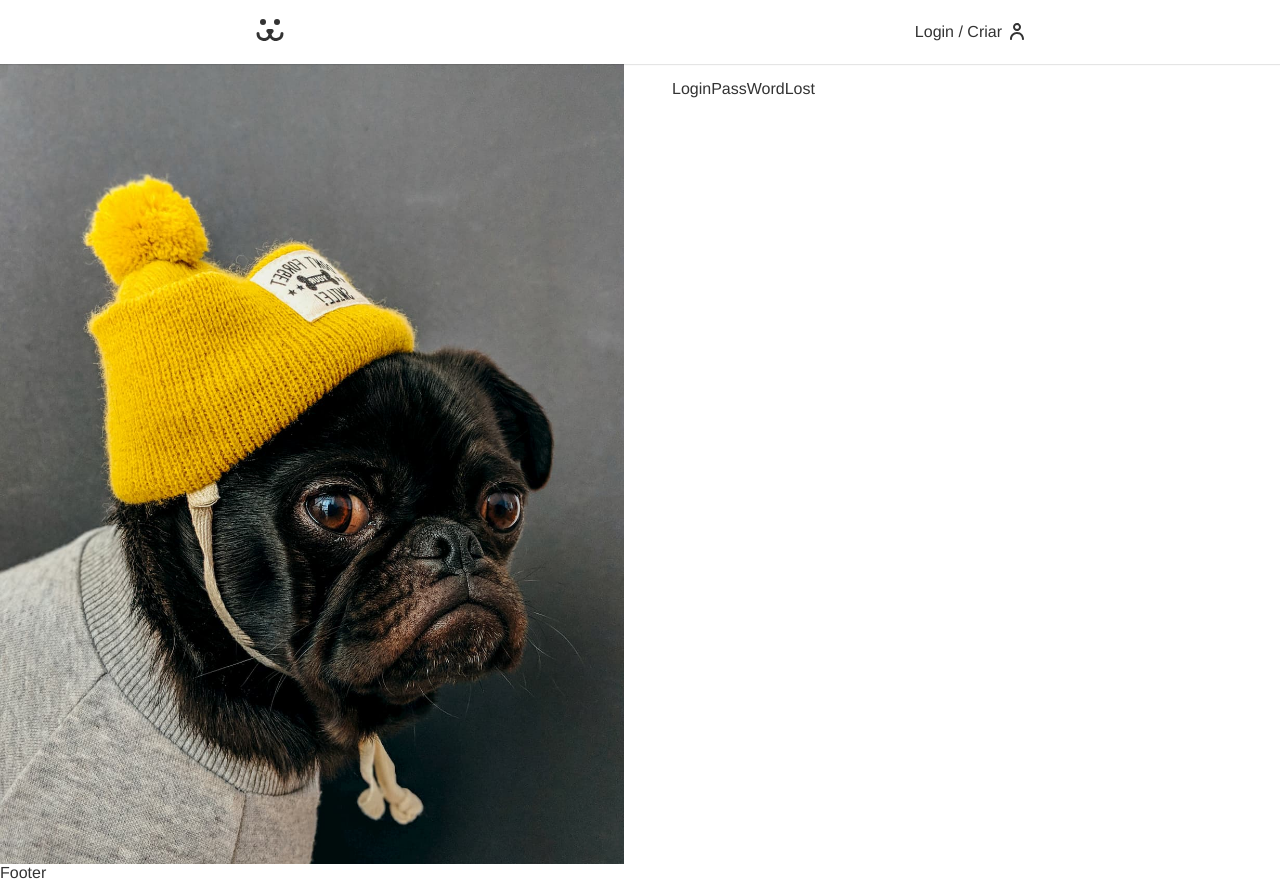
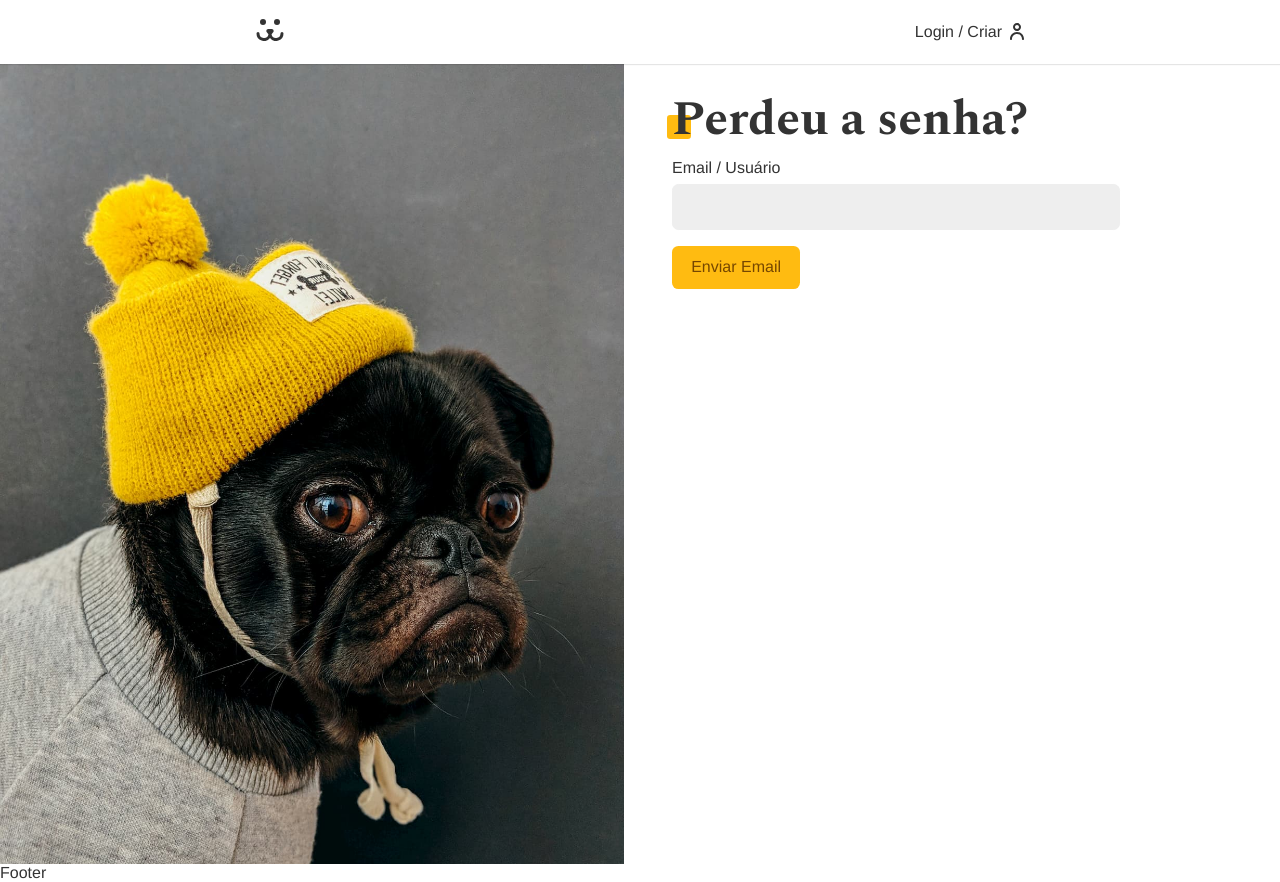
Before and after one commit to lucas-miotto/projeto-dogs-react, a React (Vite) app: page /login/perdeu in a window 1280 px wide. Built offline with nearby package versions, Linux system fonts and the light colour scheme.

Commit message:
feat: recuperação e alteração de senha.

```diff
--- a/src/Api.jsx
+++ b/src/Api.jsx
@@ -108,3 +108,29 @@
 		},
 	};
 }
+
+export function PASSWORD_LOST(body) {
+	return {
+		url: API_URL + "/api/password/lost",
+		options: {
+			method: "POST",
+			headers: {
+				"Content-Type": "application/json",
+			},
+			body: JSON.stringify(body),
+		},
+	};
+}
+
+export function PASSWORD_RESET(body) {
+	return {
+		url: API_URL + "/api/password/reset",
+		options: {
+			method: "POST",
+			headers: {
+				"Content-Type": "application/json",
+			},
+			body: JSON.stringify(body),
+		},
+	};
+}
--- a/src/Components/Login/LoginPasswordLost.jsx
+++ b/src/Components/Login/LoginPasswordLost.jsx
@@ -1,7 +1,46 @@
 import React from "react";
+import Input from "../Forms/Input";
+import Button from "../Forms/Button";
+import useForm from "../../Hooks/useForm";
+import useFetch from "../../Hooks/useFetch";
+import { PASSWORD_LOST } from "../../Api";
+import Error from "../Helper/Error";
 
-const LoginPassWordLost = () => {
-	return <div>LoginPassWordLost</div>;
+const LoginPasswordLost = () => {
+	const login = useForm();
+	const { data, loading, error, request } = useFetch();
+
+	async function handleSubmit(event) {
+		event.preventDefault();
+		if (login.validate()) {
+			const { url, options } = PASSWORD_LOST({
+				login: login.value,
+				url: window.location.href.replace("perdeu", "resetar"),
+			});
+			const { json } = await request(url, options);
+			console.log(json);
+		}
+	}
+
+	return (
+		<section>
+			<h1 className="title">Perdeu a senha?</h1>
+			{data ? (
+				<p style={{ color: "#4c1" }}>{data}</p>
+			) : (
+				<form onSubmit={handleSubmit}>
+					<Input label="Email / Usuário" type="text" name="login" {...login} />
+					{loading ? (
+						<Button disabled>Enviando...</Button>
+					) : (
+						<Button>Enviar Email</Button>
+					)}
+				</form>
+			)}
+
+			<Error error={error} />
+		</section>
+	);
 };
 
-export default LoginPassWordLost;
+export default LoginPasswordLost;
--- a/src/Components/Login/LoginPasswordReset.jsx
+++ b/src/Components/Login/LoginPasswordReset.jsx
@@ -1,7 +1,59 @@
 import React from "react";
+import Input from "../Forms/Input";
+import Button from "../Forms/Button";
+import useForm from "../../Hooks/useForm";
+import useFetch from "../../Hooks/useFetch";
+import { PASSWORD_RESET } from "../../Api";
+import Error from "../Helper/Error";
+import { useNavigate } from "react-router-dom";
 
 const LoginPasswordReset = () => {
-	return <div>LoginPasswordReset</div>;
+	const [login, setLogin] = React.useState("");
+	const [key, setKey] = React.useState("");
+	const password = useForm();
+	const { error, loading, request } = useFetch();
+	const navigate = useNavigate();
+
+	React.useEffect(() => {
+		const params = new URLSearchParams(window.location.search);
+		const key = params.get("key");
+		const login = params.get("login");
+		if (key) setKey(key);
+		if (login) setLogin(login);
+	}, []);
+
+	async function handleSubmit(event) {
+		event.preventDefault();
+		if (password.validate()) {
+			const { url, options } = PASSWORD_RESET({
+				login,
+				key,
+				password: password.value,
+			});
+			const { response } = await request(url, options);
+			if (response.ok) navigate("/login");
+		}
+	}
+
+	return (
+		<div>
+			<h1 className="title">Resete a Senha</h1>
+			<form onSubmit={handleSubmit}>
+				<Input
+					label="Nova Senha"
+					type="password"
+					name="password"
+					{...password}
+				/>
+				{loading ? (
+					<Button disabled>Resetando...</Button>
+				) : (
+					<Button>Resetar</Button>
+				)}
+			</form>
+			<Error error={error} />
+		</div>
+	);
 };
 
 export default LoginPasswordReset;
```
